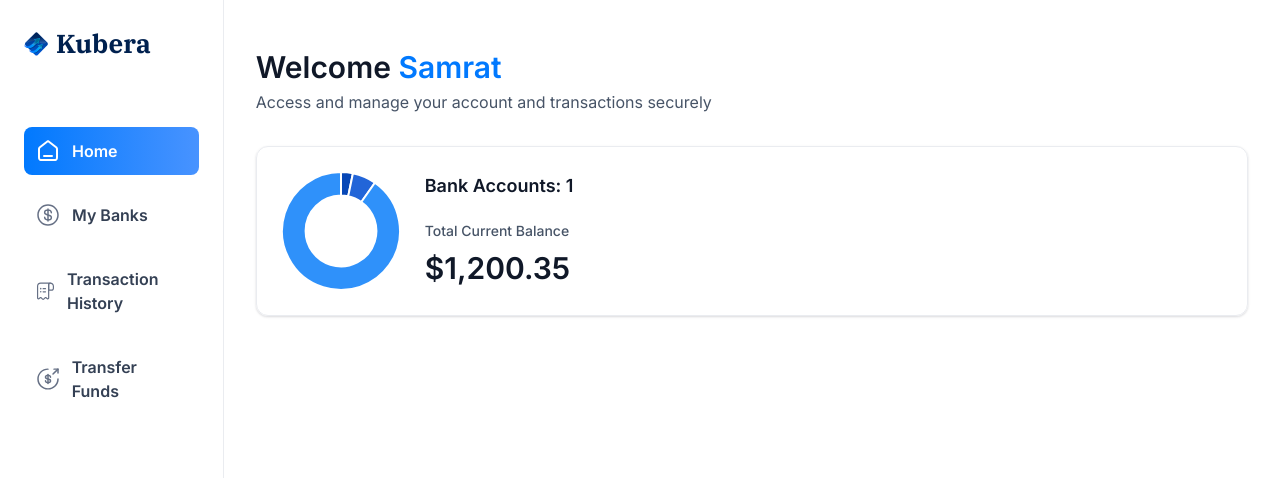
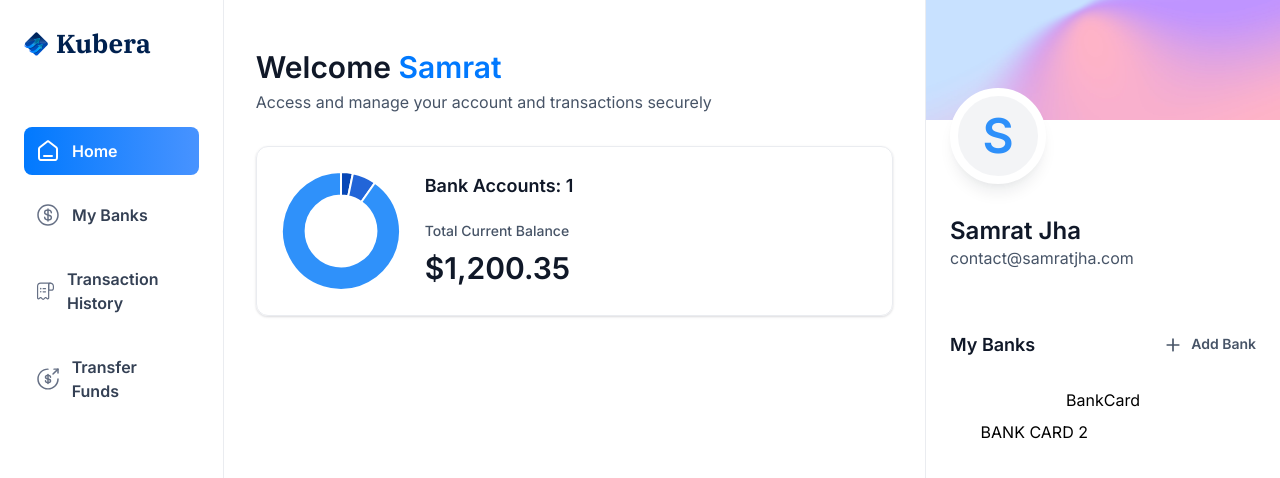
Before and after one commit to samratjha96/Kubera, a Next.js app: page / in a window 1280 px wide. Shown: the top 478 px of the page. Built offline with nearby package versions, Linux system fonts and the light colour scheme.

Commit message:
feat: Add right side bar with bank card skeleton

```diff
--- a/app/(root)/page.tsx
+++ b/app/(root)/page.tsx
@@ -1,9 +1,10 @@
 import HeaderBox from '@/components/HeaderBox'
+import RightSidebar from '@/components/RightSidebar';
 import TotalBalanceBox from '@/components/TotalBalanceBox';
 import React from 'react'
 
 const Home = () => {
-  const loggedIn = { firstName: "Samrat" };
+  const loggedIn = { firstName: "Samrat", lastName: "Jha", email: "contact@samratjha.com" };
   return (
     <section className="home">
         <div className='home-content'>
@@ -22,6 +23,9 @@
                   />
             </header>
         </div>
+        <RightSidebar user={loggedIn} transactions={[]} banks={[
+          {}, {}
+        ]} />
     </section>
   )
 }
--- /dev/null
+++ b/components/BankCard.tsx
@@ -0,0 +1,9 @@
+import React from 'react'
+
+const BankCard = () => {
+  return (
+    <div>BankCard</div>
+  )
+}
+
+export default BankCard
--- /dev/null
+++ b/components/RightSidebar.tsx
@@ -0,0 +1,60 @@
+import Image from 'next/image'
+import Link from 'next/link'
+import React from 'react'
+import BankCard from './BankCard'
+
+const RightSidebar = ({ user, transactions, banks }: RightSidebarProps) => {
+  return (
+    <aside className='right-sidebar'>
+      <section className='flex flex-col pb-8'>
+        <div className='profile-banner' />
+        <div className='profile'>
+          <div className='profile-img'>
+            <span className='text-5xl font-semibold text-blue-500'>
+              {user.firstName[0]}
+            </span>
+          </div>
+          <div className='profile-details'>
+            <h1 className='profile-name'>
+              {user.firstName} {user.lastName}
+            </h1>
+            <p className='profile-email'>
+              {user.email}
+            </p>
+          </div>
+        </div>
+      </section>
+
+      <section className='banks'>
+        <div className='flex w-full justify-between'>
+          <h2 className='header-2'>
+            My Banks
+          </h2>
+          <Link href="/" className='flex gap-2'>
+            <Image src="/icons/plus.svg" width={20} height={20} alt='plus' />
+            <h2 className='text-14 font-semibold text-gray-600'>
+              Add Bank
+            </h2>
+          </Link>
+        </div>
+
+        {banks?.length > 0 && (
+          <div className='relative flex flex-1 flex-col items-center justify-center gap-5'>
+            <div className='relative z-10'>
+              <BankCard key={banks[0].$id} account={banks[0]} userName={`${user.firstName} ${user.lastName}`}
+                showBalance={false}
+              />
+            </div>
+            {banks[1] && (
+              <div className='absolute right-0 top-8 z-0 w-[90%]'>
+                BANK CARD 2
+              </div>
+            )}
+          </div>
+        )}
+      </section>
+    </aside>
+  )
+}
+
+export default RightSidebar
```
